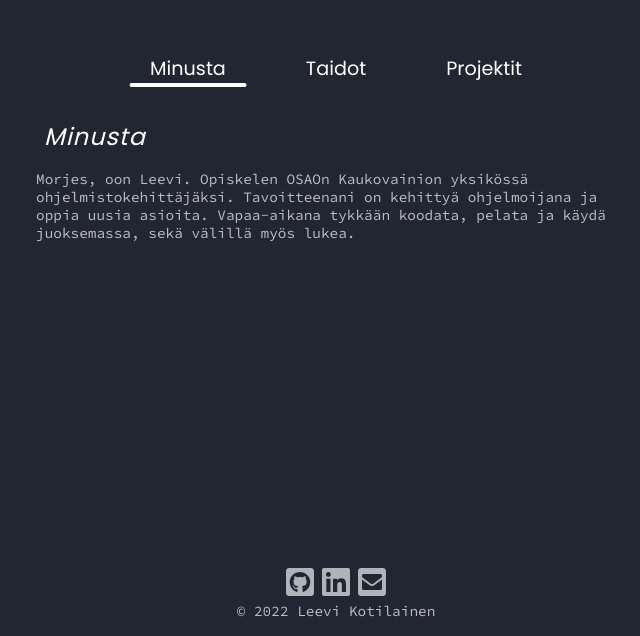
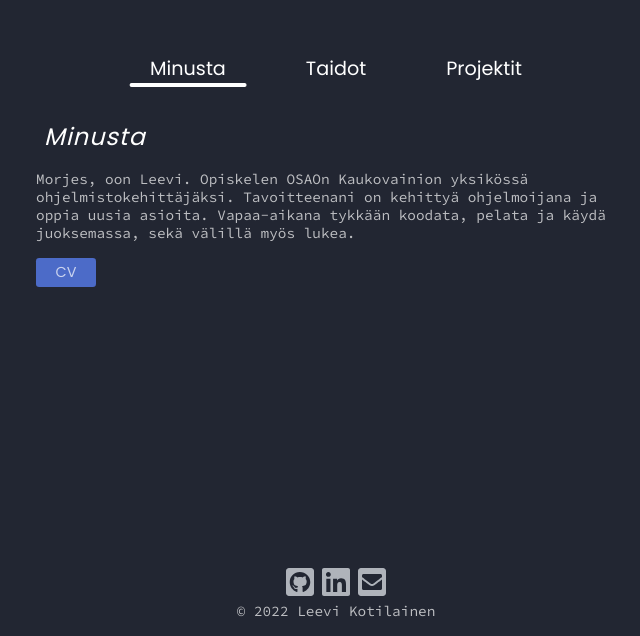
Before and after one commit to leeviko/portfolio, a React (Create React App) app: page / in a window 1280 px wide. Shown: the part 164-800 px from the top of the page, without its empty margins (304-944 px from the left). Built offline with nearby package versions, Linux system fonts and the light colour scheme; a web font is replaced by a local one.

Commit message:
Resume link

```diff
--- a/src/App.css
+++ b/src/App.css
@@ -10,6 +10,8 @@
   --black-main: #222632;
 
   --blue: #335acf;
+  --blue-light: #4c6bc8;
+  --blue-light-hover: #3d5fc3;
 
   --light-green: #0e551e;
 }
@@ -168,6 +170,27 @@ nav .nav-item-link {
 /* HOME PAGE */
 
 /* ABOUT PAGE */
+
+.resume-link {
+  transition: 0.15s;
+  display: block;
+  text-align: center;
+  background-color: var(--blue-light);
+  color: var(--white);
+  border-radius: 0.2rem;
+  padding: 0.25rem;
+  font-family: "Poppins";
+  font-weight: 400;
+  width: 60px;
+  color: rgba(255, 255, 255, 0.7);
+  font-size: 0.9rem;
+}
+
+.resume-link:hover {
+  background-color: var(--blue-light-hover);
+  color: var(--white);
+  text-decoration: none;
+}
 
 /* SKILLS PAGE */
 
--- a/src/components/About.js
+++ b/src/components/About.js
@@ -1,4 +1,5 @@
 import React, { useEffect } from "react";
+import { Link } from "react-router-dom";
 
 const About = () => {
   useEffect(() => {
@@ -16,6 +17,9 @@ const About = () => {
           Tavoitteenani on kehittyä ohjelmoijana ja oppia uusia asioita. Vapaa-aikana tykkään
           koodata, pelata ja käydä juoksemassa, sekä välillä myös lukea.
         </p>
+        <Link className="resume-link" to="/CV_LeeviKotilainen.pdf" target="_blank">
+          CV
+        </Link>
       </div>
     </div>
   );
```
Also changed, not shown: 1 other file (tests, documents, lock files or other folders).
